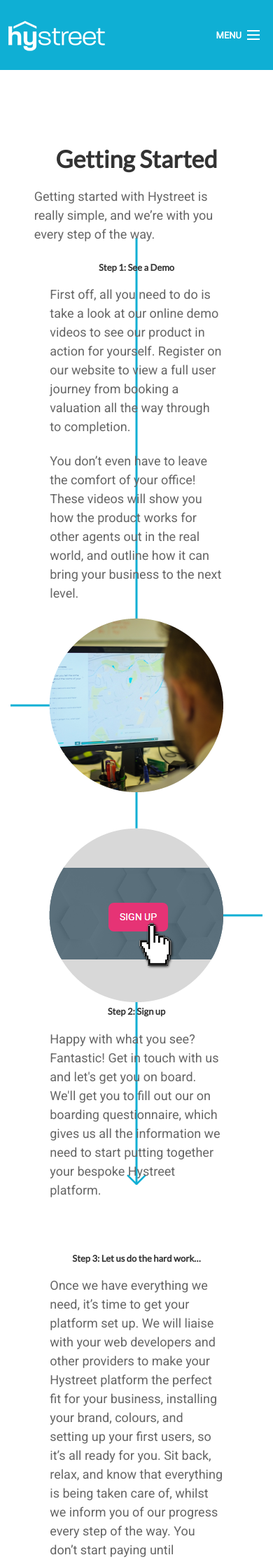
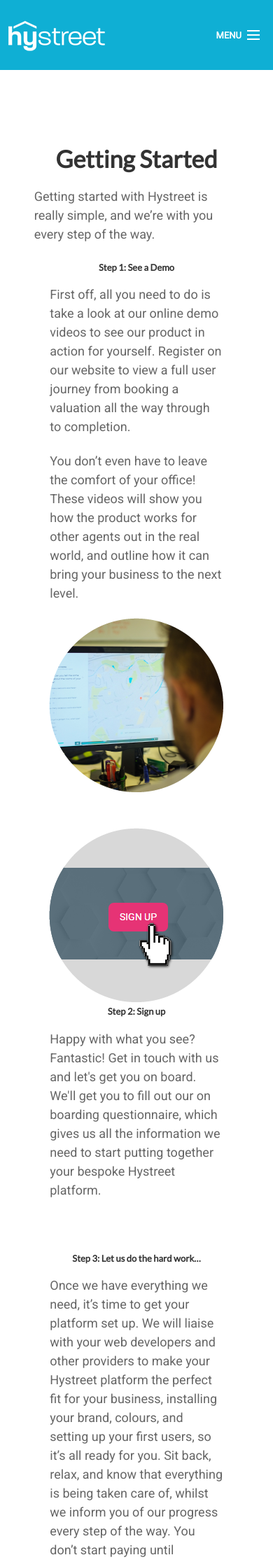
Before and after one commit to hystreet/hystreet.github.io, a Jekyll site: the page built from support/getting-started/index.html, in a window 390 px wide. Shown: the top 2232 px of the page at 70% size. Built offline with Jekyll 4.4.1, drawn with Linux system fonts in a browser that asks for light colours; some web fonts are replaced; a script that is not in the unit is left out.

Commit message:
@media only screen and (max-width: 1030px) { 	.getting-started:after {

```diff
--- a/css/style.css
+++ b/css/style.css
@@ -1161,3 +1161,21 @@
     background: #0fafd4;
     z-index: -1;
 }
+
+@media only screen and (max-width: 1030px) {
+	.getting-started:after {
+	display: none;
+}
+
+.getting-started__article:after {
+	display: none;
+}
+
+.getting-started__wrap:after {
+	display: none;
+}
+
+.getting-started__wrap-right:after {
+	display: none;
+}
+}
```
